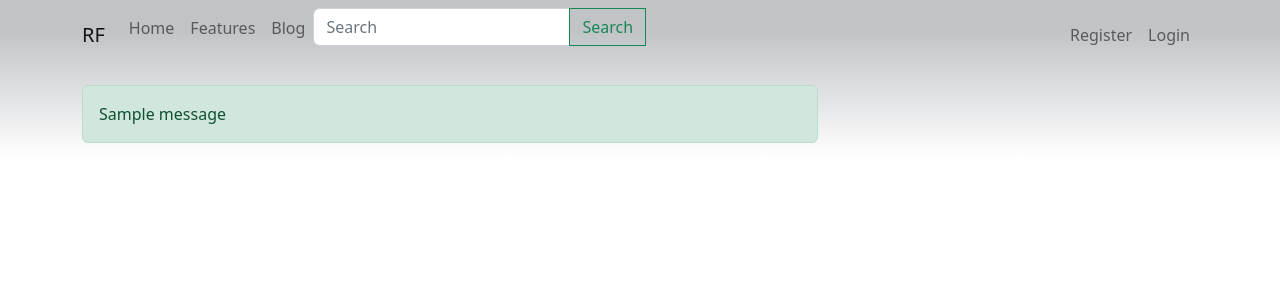
After one commit to Tomczan/recipes-finder-django, a Django app: template recipes_finder/recipe/templates/2_col_base.html in a window 1280 px wide. The commit adds this page. Shown: the top 300 px of the page. Run offline with Django 4.2, Linux system fonts and the light colour scheme; the template is opened without the code that fills it, so the values that code supplies are empty; tables that the repository leaves empty hold one stand-in row (values such as "Sample post"); one stand-in notice (Sample message) is shown; some libraries are stand-ins or nearby versions.

Commit message:
add: new base template
edit: recipe detail template now display similar recipes in 'right_sidebar' section

```diff
--- /dev/null
+++ b/recipes_finder/recipe/templates/2_col_base.html
@@ -0,0 +1,21 @@
+{% extends "base.html" %}
+
+{% block body %}
+<div class="container">
+    <div class="row">
+        <div class="col-xs-1 col-md-8 ">
+            {% if messages %}
+                {% for message in messages %}
+                    <div class='alert alert-{{ message.tags }}'>
+                        {{ message }}
+                    </div>
+                {% endfor %}
+            {% endif %}
+            {% block content %}{% endblock content %}
+        </div>
+        <div class="col-md-4">
+            {% block right_sidebar %}{% endblock right_sidebar %}
+        </div>
+    </div>
+</div>
+{% endblock body %}
```
Also changed, not shown: recipes_finder/recipe/templates/recipe/detail.html (+17 -2 lines).
